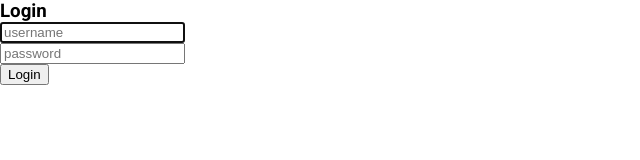
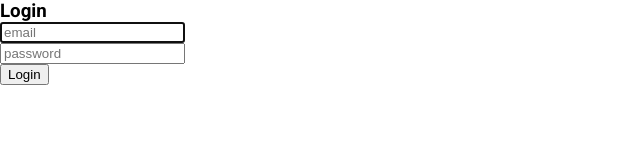
Before and after one commit to 518184/wnc-final-project-online-academy-fe, a React (Create React App) app: page /login in a window 1280 px wide. Shown: the top 160 px of the page, without its empty margins (0-640 px from the left). Built offline with nearby package versions, Linux system fonts and the light colour scheme.

Commit message:
update frontend

```diff
--- a/src/App.js
+++ b/src/App.js
@@ -36,7 +36,7 @@ function App() {
         {/* <Route path="/login" render={() => <Login />} /> */}
 
         <PrivateRoute path="/">
-          <onlAcademy />
+          <OnlineAcademy />
         </PrivateRoute>
       </Switch>
     </Router>
--- a/src/utils.js
+++ b/src/utils.js
@@ -1,7 +1,7 @@
 import axios from 'axios';
 
 export const axiosInstance = axios.create({
-  baseURL: 'http://localhost:3030/api',
+  baseURL: 'http://localhost:3000/api',
   timeout: 5000,
   // headers: { 'X-Custom-Header': 'foobar' }
 });
--- a/src/views/login.js
+++ b/src/views/login.js
@@ -30,7 +30,7 @@ export default function Login(props) {
             <form onSubmit={handleSubmit(onSubmit)}>
                 <h3>Login</h3>
                 <div className="fg">
-                    <input type="text" name="username" placeholder="username" ref={register({ required: true })} autoFocus />
+                    <input type="text" name="email" placeholder="email" ref={register({ required: true })} autoFocus />
                     {errors.username && <span>*</span>}
                 </div>
                 <div className="fg">
```
Also changed, not shown: 1 other file (tests, documents, lock files or other folders).
